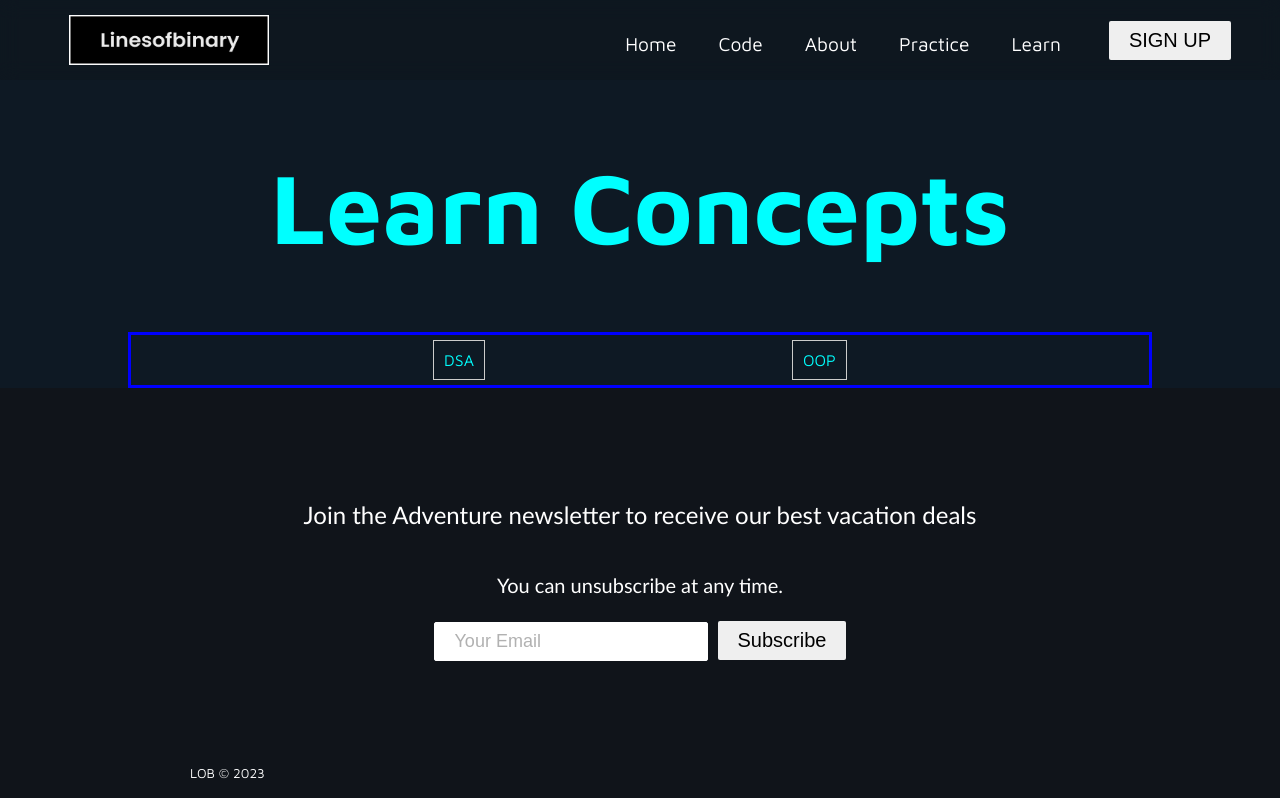
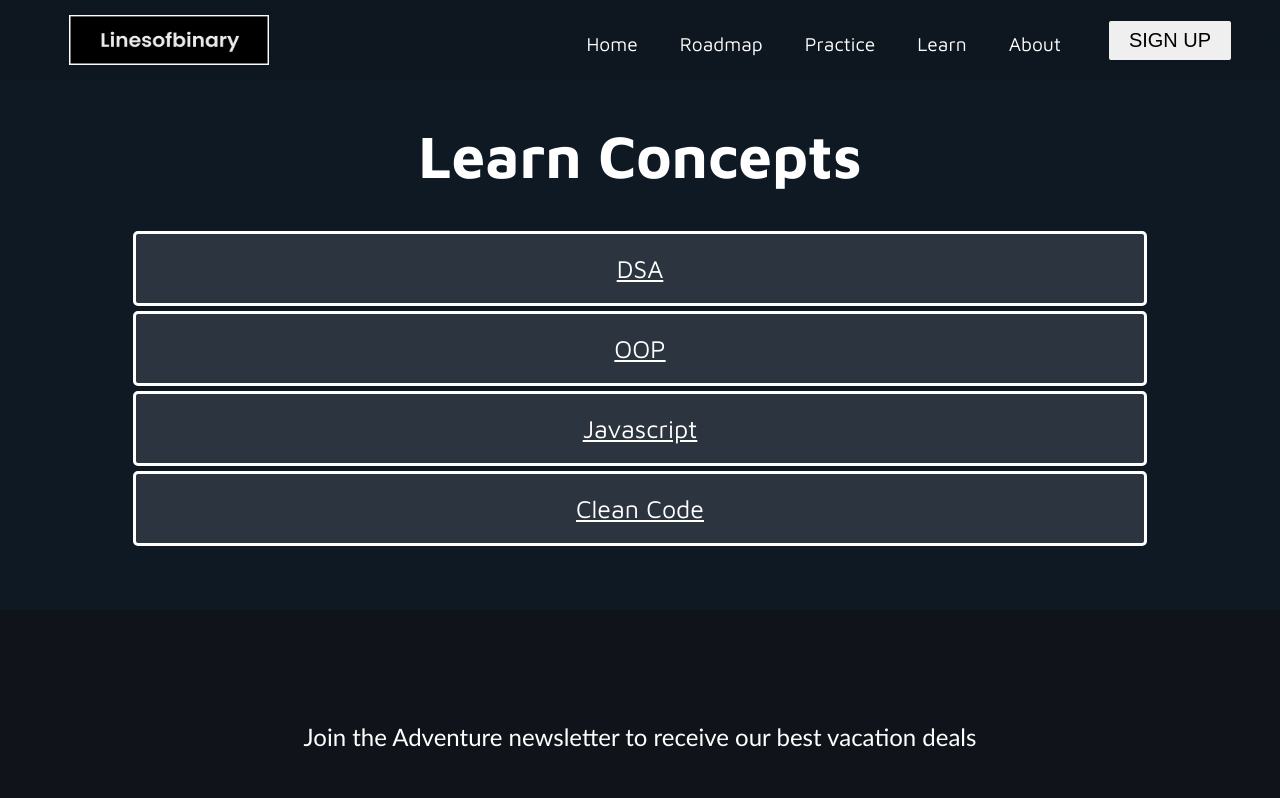
Before and after one commit to Harshtank-io/LOB, a React (Vite) app: page /Learn in a window 1280 px wide. Shown: the top 798 px of the page. Built offline with nearby package versions, Linux system fonts and the light colour scheme.

Commit message:
route added for learn concepts

```diff
--- a/src/App.jsx
+++ b/src/App.jsx
@@ -1,12 +1,13 @@
 import "./App.css";
 import Navbar from "./Navbar";
 import { BrowserRouter, Routes, Route } from "react-router-dom";
-import Home from './pages/Home'
+import Home from "./pages/Home";
 import About from "./pages/About";
 import Product from "./pages/product";
 import Footer from "./components/Footer";
 import Services from "./pages/Service";
 import Learn from "./pages/Learn";
+import DSA from "./Topics/DSA";
 
 function App() {
   return (
@@ -16,12 +17,15 @@ function App() {
         <Routes>
           <Route path="/" exact element={<Home />} />
           <Route path="/services" element={<Services />} />
-          <Route path="/About" element={<About/>}/>
-          <Route path="/Product" element={<Product/>}/>
-          <Route path="/Learn" element={<Learn/>}/>
+          <Route path="/About" element={<About />} />
+          <Route path="/Product" element={<Product />} />
+          <Route path="/Learn" element={<Learn />} />
           {/* <Route path="/sign-up" element={<SignUp />} /> */}
+          <Route exact path="/" component={Learn} />
+          <Route path="/dsa" element={<DSA />} />
+
         </Routes>
-        <Footer/>
+        <Footer />
       </BrowserRouter>
     </>
   );
--- a/src/Navbar.jsx
+++ b/src/Navbar.jsx
@@ -60,7 +60,26 @@ function Navbar() {
                 className="nav-links"
                 onClick={closeMobileMenu}
               >
-                Code
+                Roadmap
+              </Link>
+            </li>
+            <li className="nav-item">
+              <Link
+                to="/product"
+                className="nav-links"
+                onClick={closeMobileMenu}
+              >
+                Practice
+              </Link>
+            </li>
+
+            <li className="nav-item">
+              <Link
+                to="/Learn"
+                className="nav-links"
+                onClick={closeMobileMenu}
+              >
+                Learn
               </Link>
             </li>
             <li className="nav-item">
@@ -72,24 +91,7 @@ function Navbar() {
                 About
               </Link>
             </li>
-            <li className="nav-item">
-              <Link
-                to="/product"
-                className="nav-links"
-                onClick={closeMobileMenu}
-              >
-                Practice
-              </Link>
-            </li>
-            <li className="nav-item">
-              <Link
-                to="/Learn"
-                className="nav-links"
-                onClick={closeMobileMenu}
-              >
-                Learn
-              </Link>
-            </li>
+
 
             <li>
               <Link
--- /dev/null
+++ b/src/Topics/DSA.jsx
@@ -0,0 +1,13 @@
+// DSA.js (Create similar files for other topics)
+import React from 'react';
+
+function DSA() {
+  return (
+    <div>
+      <h2>Data Structure</h2>
+      <p>This is the content for Data Structures and Algorithms (DSA).</p>
+    </div>
+  );
+}
+
+export default DSA;
--- a/src/css/Learn.css
+++ b/src/css/Learn.css
@@ -1,8 +1,9 @@
 .learn-container{
-    color: aqua;
+    color: white;
     width: 80%;
     margin-left: auto;
     margin-right: auto;
+    margin-bottom: 5%;
 }
 
 ul{
@@ -10,17 +11,22 @@ ul{
 }
 .head{
     text-align: center;
-    font-size: 50px;
+    font-size: 30px;
 }
-.topic-container {
-    border: blue solid;
+ .topic {
+    font-size: 20px;
     display: flex;
-    justify-content: space-evenly; /* Adjust as needed */
+    justify-content: space-around;
+    border: white solid;
+    padding: 10px;
+    margin: 5px;
+    cursor: pointer;
+    background-color: rgb(44, 52, 63);
+    padding: 20px;
+    border-radius: 5px;
+    border-style: solid;
+    color: white;
+    text-align: center;
+    font-size: 25px;
+
   }
-
-  .topic {
-    margin: 20px;
-    border: 1px solid #ccc; /* Add styling to each topic */
-    padding: 10px;
-    margin: 5px; /* Adjust margin as needed for spacing */
-  }
--- a/src/css/Product.css
+++ b/src/css/Product.css
@@ -18,7 +18,6 @@ h3 {
   border-radius: 5px;
   border-style: solid;
   color: white;
-  font-family: "PT Sans", sans-serif;
   text-align: center;
   font-size: 25px;
 }
--- a/src/pages/Learn.jsx
+++ b/src/pages/Learn.jsx
@@ -1,25 +1,8 @@
-import React from 'react';
-import '../css/Learn.css';
-
-const topics = [
-  {
-    id: 1,
-    name: "DSA"
-  },
-  {
-    id: 2,
-    name: "OOP"
-  },
-  // Add more topics as needed
-];
+import React from "react";
+import { Link } from "react-router-dom";
+import "../css/Learn.css";
 
 function Learn() {
-  const topicDivs = topics.map((topic) => (
-    <div key={topic.id} className="topic">
-      {topic.name}
-    </div>
-  ));
-
   return (
     <div className="learn-container">
       <div className="head">
@@ -27,7 +10,18 @@ function Learn() {
       </div>
       <div className="topics">
         <div className="topic-container">
-          {topicDivs}
+          <Link to="/dsa" className="topic">
+            DSA
+          </Link>
+          <Link to="/oop" className="topic">
+            OOP
+          </Link>
+          <Link to="/javascript" className="topic">
+            Javascript
+          </Link>
+          <Link to="/clean-code" className="topic">
+            Clean Code
+          </Link>
         </div>
       </div>
     </div>
```
Also changed, not shown: src/components/Topics/Arrays.jsx (deleted), src/components/Topics/DSA/Arrays.jsx (deleted), src/components/Topics/DSA/OOP/Class.jsx (deleted), src/components/Topics/OOP/Class.jsx (deleted), 1 other file (tests, documents, lock files or other folders).
